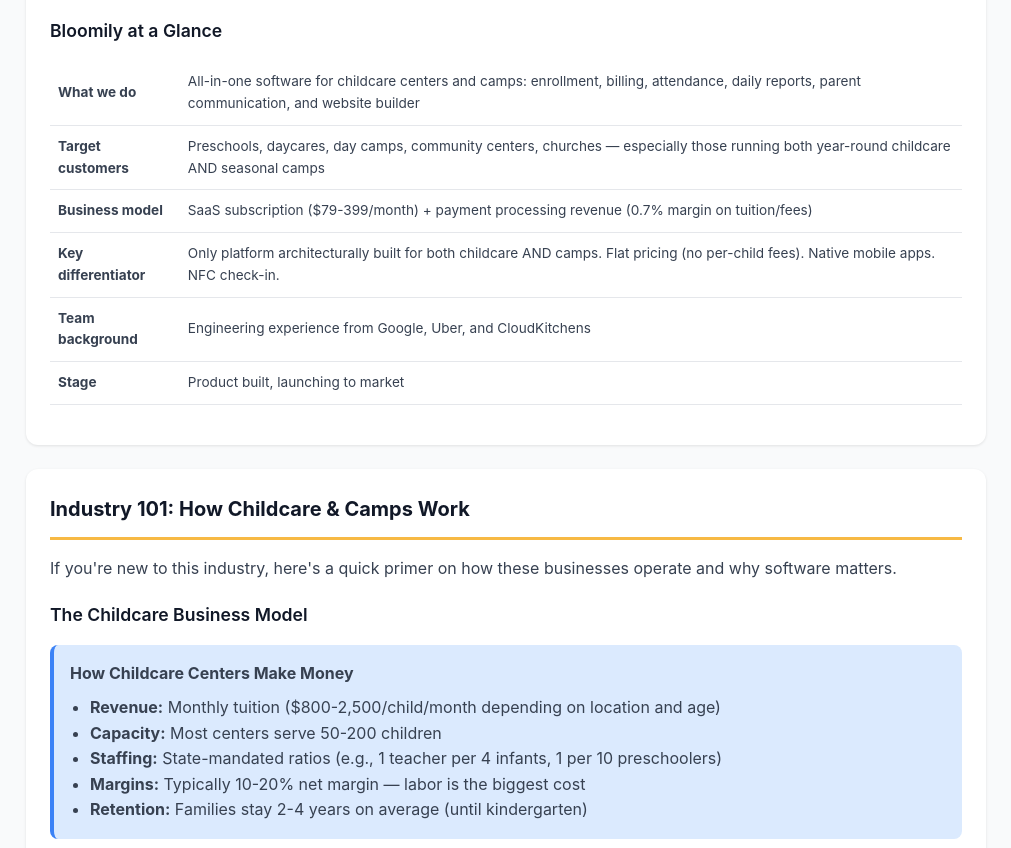
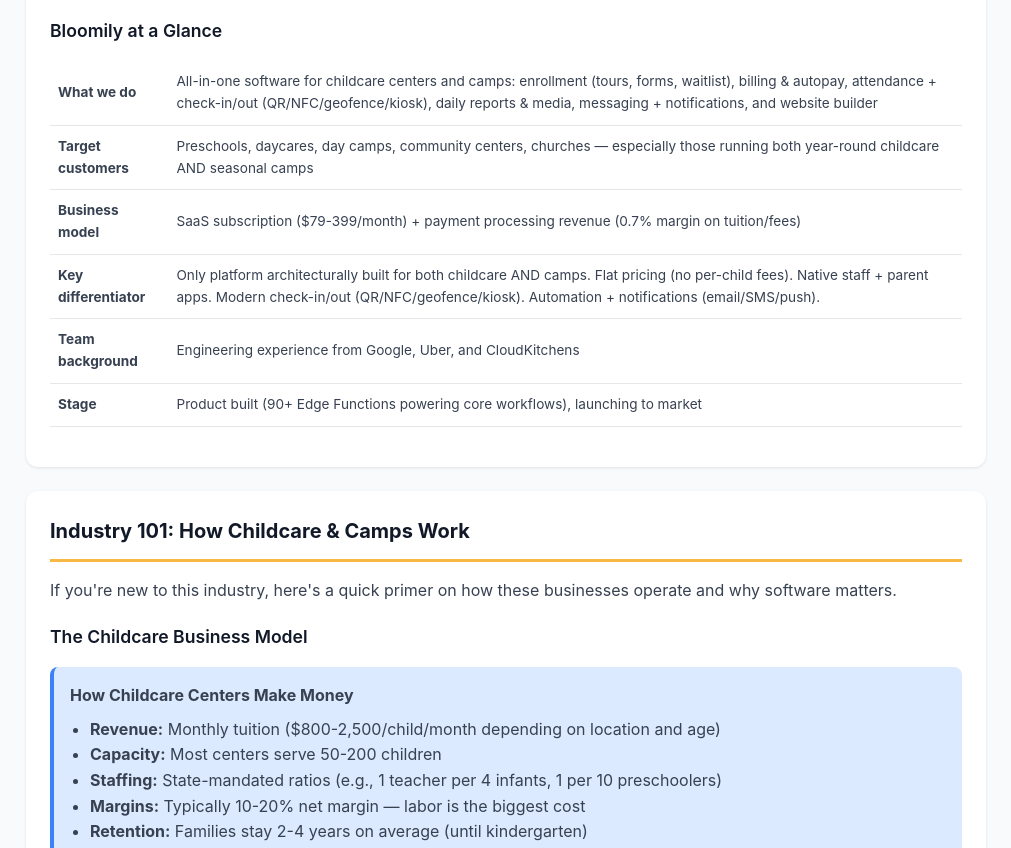
Before and after one commit to evyg/bloomily-public, a plain HTML site: page index.html in a window 1280 px wide. Shown: the part 1145-1993 px from the top of the page, without its empty margins (134-1145 px from the left). Drawn offline with Linux system fonts and the light colour scheme.

Commit message:
Update market primer for current capabilities

```diff
--- a/index.html
+++ b/index.html
@@ -570,7 +570,7 @@
                     <tbody>
                         <tr>
                             <td><strong>What we do</strong></td>
-                            <td>All-in-one software for childcare centers and camps: enrollment, billing, attendance, daily reports, parent communication, and website builder</td>
+                            <td>All-in-one software for childcare centers and camps: enrollment (tours, forms, waitlist), billing & autopay, attendance + check-in/out (QR/NFC/geofence/kiosk), daily reports & media, messaging + notifications, and website builder</td>
                         </tr>
                         <tr>
                             <td><strong>Target customers</strong></td>
@@ -582,7 +582,7 @@
                         </tr>
                         <tr>
                             <td><strong>Key differentiator</strong></td>
-                            <td>Only platform architecturally built for both childcare AND camps. Flat pricing (no per-child fees). Native mobile apps. NFC check-in.</td>
+                            <td>Only platform architecturally built for both childcare AND camps. Flat pricing (no per-child fees). Native staff + parent apps. Modern check-in/out (QR/NFC/geofence/kiosk). Automation + notifications (email/SMS/push).</td>
                         </tr>
                         <tr>
                             <td><strong>Team background</strong></td>
@@ -590,7 +590,7 @@
                         </tr>
                         <tr>
                             <td><strong>Stage</strong></td>
-                            <td>Product built, launching to market</td>
+                            <td>Product built (90+ Edge Functions powering core workflows), launching to market</td>
                         </tr>
                     </tbody>
                 </table>
@@ -1756,7 +1756,7 @@
                         </tr>
                         <tr>
                             <td>AI predictions</td>
-                            <td class="check bloomily-col">✓</td>
+                            <td class="cross bloomily-col">✗</td>
                             <td class="cross">✗</td>
                             <td class="cross">✗</td>
                             <td class="cross">✗</td>
@@ -2153,7 +2153,7 @@
                     <li><strong>Unified platform</strong> — Only one serving both childcare AND camps architecturally</li>
                     <li><strong>NFC tap check-in</strong> — No competitor has contactless tap check-in</li>
                     <li><strong>4 enrollment modes</strong> — Most flexible camp registration in market</li>
-                    <li><strong>AI predictions</strong> — Staffing, arrivals, no-shows — no one else has this</li>
+                    <li><strong>Automation + notifications</strong> — Built-in reminders (payments, sessions, forms) + real-time alerts (check-in/out, absences) across email/SMS/push</li>
                     <li><strong>True native apps</strong> — SwiftUI + Kotlin, not web wrappers</li>
                     <li><strong>Website builder included</strong> — No extra Wix/Squarespace needed</li>
                     <li><strong>Modern tech stack</strong> — Built 2025-2026, not legacy code from 1990s</li>
@@ -2296,7 +2296,7 @@
         </section>
 
         <footer class="footer">
-            <p><strong>Bloomily Market Primer</strong> • January 2026</p>
+            <p><strong>Bloomily Market Primer</strong> • February 2026</p>
             <p style="margin-top: 4px;">For internal use only</p>
         </footer>
     </div>
```
